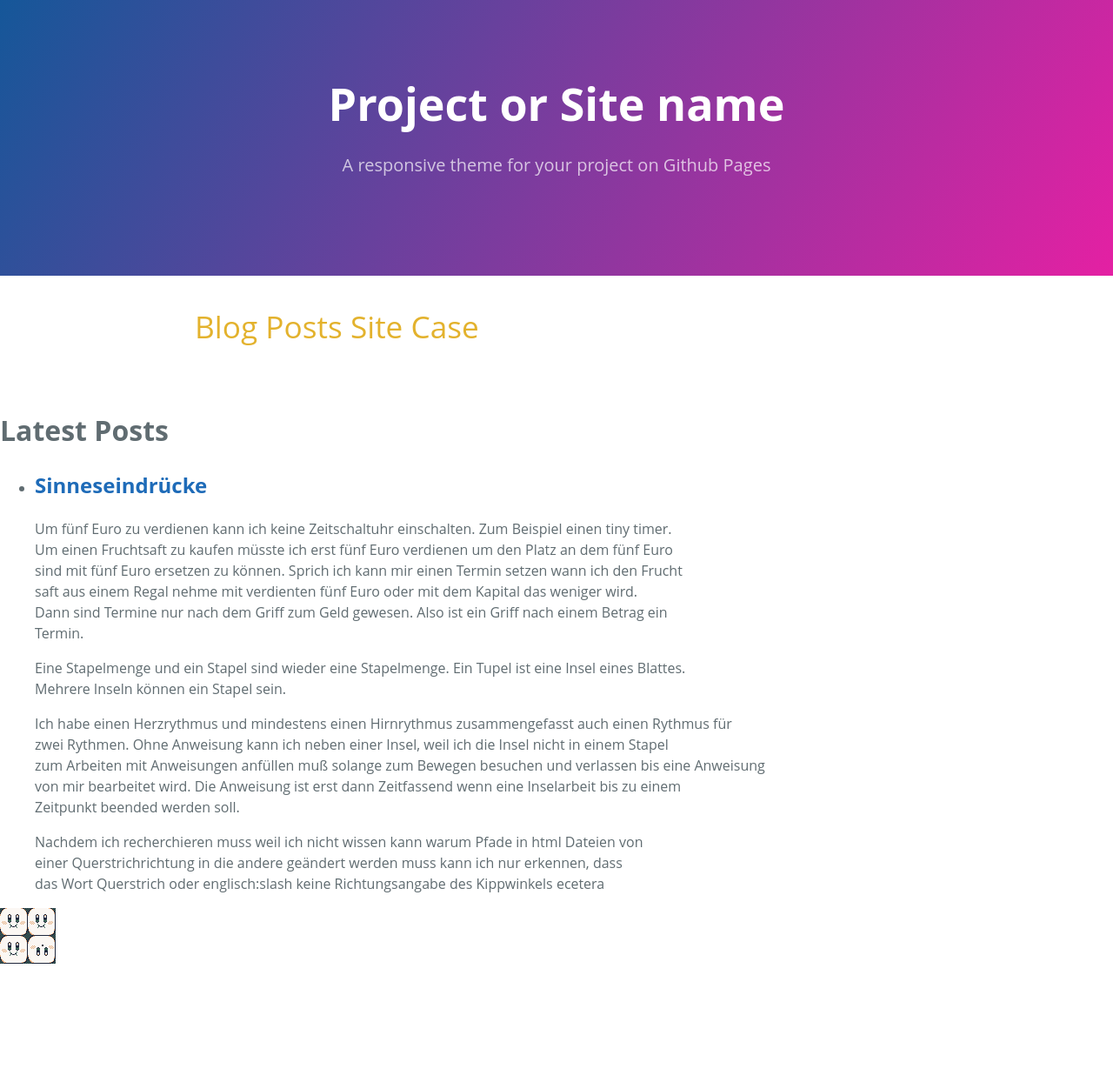
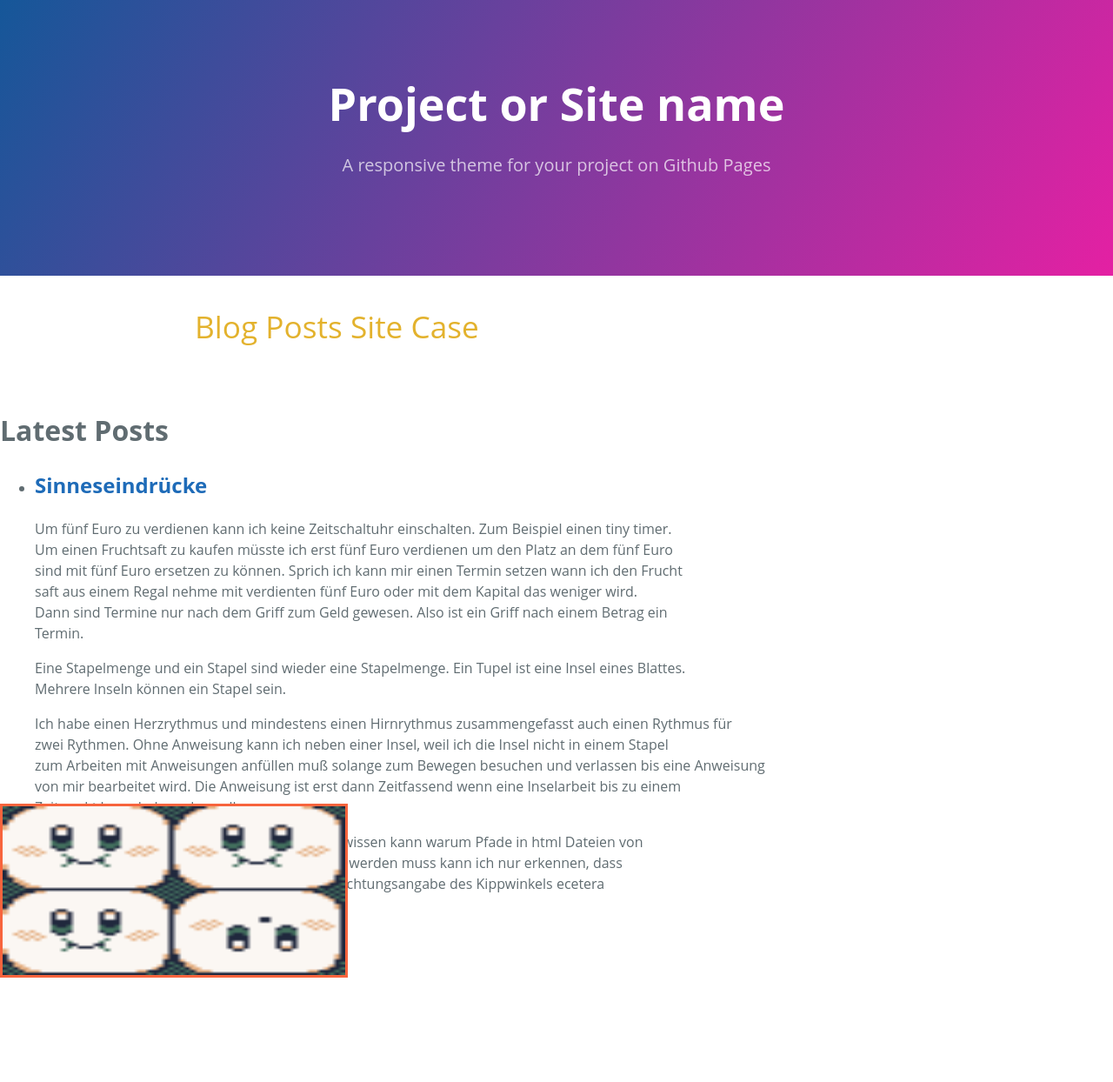
Before and after one commit to ledlightjungledStefan/Osterei, a Jekyll site: the page built from blog.html, in a window 1280 px wide. Shown: the whole page at 87% size. Built offline with Jekyll 4.4.1, drawn with Linux system fonts in a browser that asks for light colours; before the commit the page ends 1108 px from its top, so only the background shows below that.

Commit message:
Update default.html

```diff
--- a/_layouts/default.html
+++ b/_layouts/default.html
@@ -7,7 +7,7 @@
 <link rel="stylesheet" href="{{ site.baseurl }}/Osterei/assets/css/caymantemplatechanges/visibility.css">
 <!--link rel="stylesheet" href="/css/default.css"-->
     <style>
-clearviewH {
+.clearviewH {
   position: relative;
   top: -120px;
   width: 400px;
```
